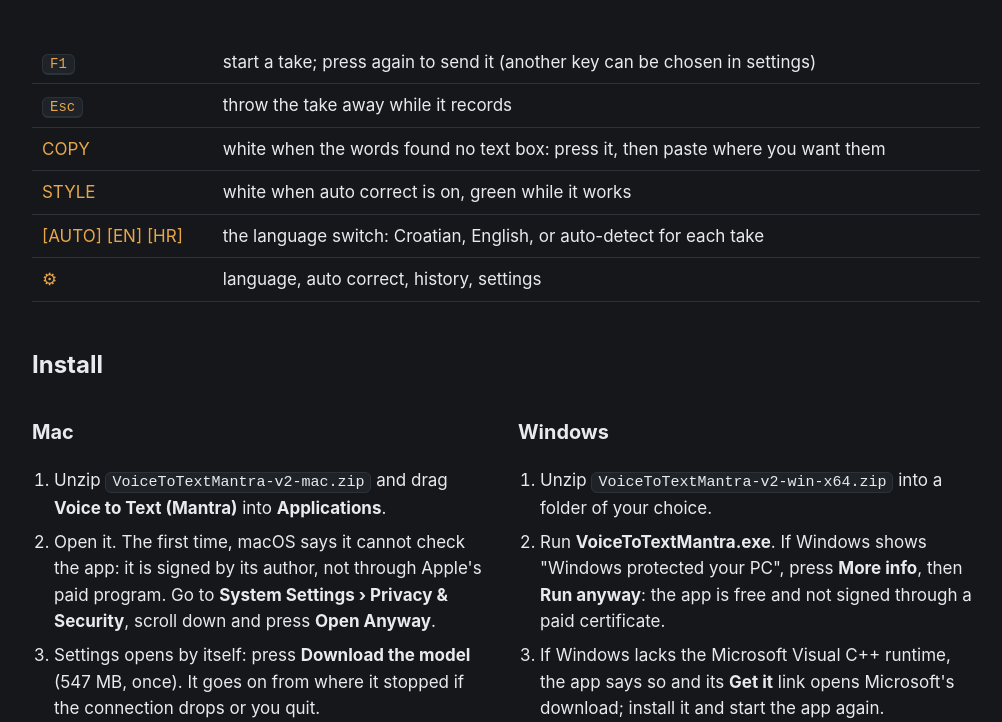
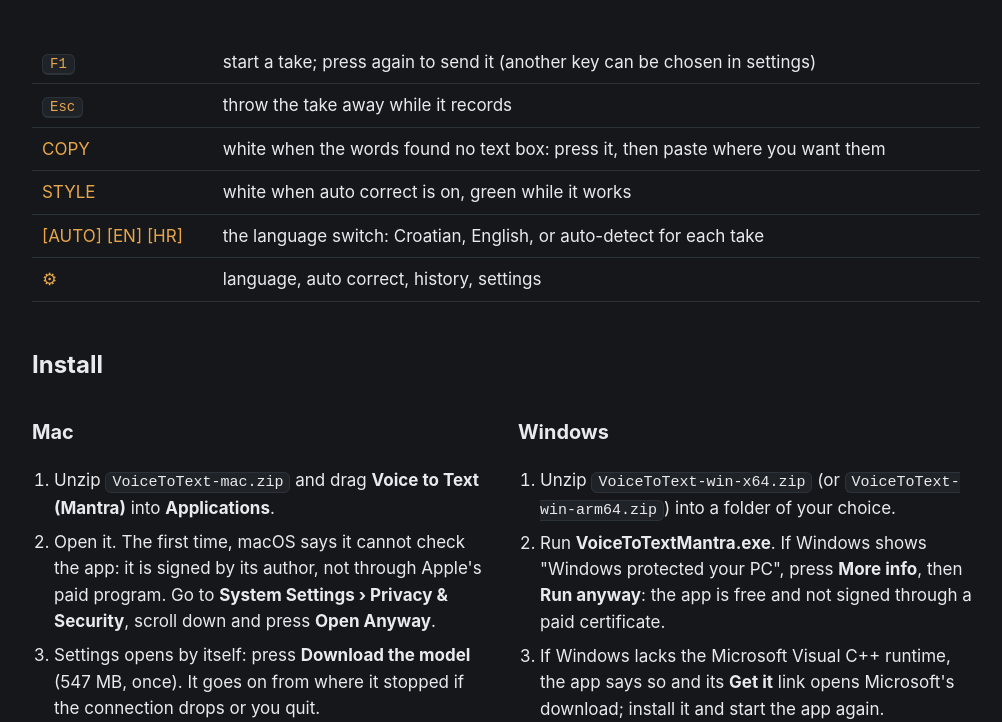
Before and after one commit to markoboskoauroville/MANTRA_VOICE_TO_TEXT, a plain HTML site: page site/public/index.html in a window 1280 px wide. Shown: the part 1754-2476 px from the top of the page, without its empty margins (134-1136 px from the left). Drawn offline with Linux system fonts and the light colour scheme.

Commit message:
Downloads always the newest: fixed addresses, tools/publish.sh as the release step (1.11.2026)
Mac download/VoiceToText-mac.zip on the page; Windows releases/latest/download/VoiceToText-win-{x64,arm64}.zip
on the public downloads repo. mac/build.sh ends with tools/publish.sh (--no-publish skips): release vN with the
fixed names, deploy.sh writes version and sizes into the page, live check. Old Mac addresses 301 (_redirects).
build.ps1 takes the version from the csproj. TAKEOVER, LESSONS, momentaryupdates.

Co-Authored-By: Claude Opus 5.5 <noreply@anthropic.com>
Claude-Session: https://claude.ai/code/session_01NceKUA8jV9qYgZKnwSswGe

```diff
--- a/site/public/index.html
+++ b/site/public/index.html
@@ -77,7 +77,7 @@
 <meta name="twitter:title" content="Voice to Text (Mantra)">
 <meta name="twitter:description" content="Free dictation for Mac and Windows. Press F1, talk, press F1 again: your words are typed where the cursor is. Whisper Turbo runs on your own computer, offline; an optional Claude key cleans the text.">
 <meta name="twitter:image" content="https://mantravoicetotext.pages.dev/img/life-prompt.jpg">
-<script type="application/ld+json">{"@context": "https://schema.org", "@type": "SoftwareApplication", "name": "Voice to Text (Mantra)", "url": "https://mantravoicetotext.pages.dev/", "description": "Free dictation for Mac and Windows. Press F1, talk, press F1 again: your words are typed where the cursor is. Whisper Turbo runs on your own computer, offline; an optional Claude key cleans the text.", "applicationCategory": "UtilitiesApplication", "operatingSystem": "macOS, Windows", "softwareVersion": "2", "image": "https://mantravoicetotext.pages.dev/img/life-prompt.jpg", "isAccessibleForFree": true, "offers": {"@type": "Offer", "price": "0", "priceCurrency": "EUR"}, "author": {"@type": "Person", "name": "Marko Bosko", "url": "https://markobosko.pages.dev"}, "publisher": {"@type": "Organization", "name": "Mantra Productions"}, "potentialAction": {"@type": "DonateAction", "name": "Put something in the bowl", "target": "https://revolut.me/mbosko0612"}, "downloadUrl": "https://mantravoicetotext.pages.dev/VoiceToTextMantra-v2-mac.zip"}</script>
+<script type="application/ld+json">{"@context": "https://schema.org", "@type": "SoftwareApplication", "name": "Voice to Text (Mantra)", "url": "https://mantravoicetotext.pages.dev/", "description": "Free dictation for Mac and Windows. Press F1, talk, press F1 again: your words are typed where the cursor is. Whisper Turbo runs on your own computer, offline; an optional Claude key cleans the text.", "applicationCategory": "UtilitiesApplication", "operatingSystem": "macOS, Windows", "softwareVersion": "2", "image": "https://mantravoicetotext.pages.dev/img/life-prompt.jpg", "isAccessibleForFree": true, "offers": {"@type": "Offer", "price": "0", "priceCurrency": "EUR"}, "author": {"@type": "Person", "name": "Marko Bosko", "url": "https://markobosko.pages.dev"}, "publisher": {"@type": "Organization", "name": "Mantra Productions"}, "potentialAction": {"@type": "DonateAction", "name": "Put something in the bowl", "target": "https://revolut.me/mbosko0612"}, "downloadUrl": "https://mantravoicetotext.pages.dev/download/VoiceToText-mac.zip"}</script>
 <!-- /SEO -->
 </head>
 <body>
@@ -95,10 +95,10 @@
     Croatian and many other languages, and nothing you say leaves the machine.</p>
   <div class="blob"><img src="img/blob-ready.png" alt="The blob: close, language, voice meter, pause, COPY, STYLE, settings and the blue microphone button" width="460" height="76"></div>
   <div class="actions">
-    <a class="btn" href="VoiceToTextMantra-v2-mac.zip" data-dl-app="voicetotext" download>Download for Mac</a>
-    <a class="btn alt" href="https://github.com/markoboskoauroville/mantra-voice-to-text-downloads/releases/download/v2/VoiceToTextMantra-v2-win-x64.zip" data-dl-app="voicetotext" download>Download for Windows</a>
+    <a class="btn" href="download/VoiceToText-mac.zip" data-dl-app="voicetotext" download>Download for Mac</a>
+    <a class="btn alt" href="https://github.com/markoboskoauroville/mantra-voice-to-text-downloads/releases/latest/download/VoiceToText-win-x64.zip" data-dl-app="voicetotext" download>Download for Windows</a>
   </div>
-  <p class="small">Version 2 · Mac: macOS 14 or newer, Apple Silicon (M1 and later), 2 MB · Windows: Windows 10 or 11, 64-bit, 74 MB (<a href="https://github.com/markoboskoauroville/mantra-voice-to-text-downloads/releases/download/v2/VoiceToTextMantra-v2-win-arm64.zip" data-dl-app="voicetotext" style="color:var(--dim)">ARM version</a>) · the speech model (547 MB) downloads once from the app's settings.</p>
+  <p class="small">Version <span data-app-version>2</span> · Mac: macOS 14 or newer, Apple Silicon (M1 and later), <span data-mac-mb>2</span> MB · Windows: Windows 10 or 11, 64-bit, <span data-win-mb>74</span> MB (<a href="https://github.com/markoboskoauroville/mantra-voice-to-text-downloads/releases/latest/download/VoiceToText-win-arm64.zip" data-dl-app="voicetotext" style="color:var(--dim)">ARM version</a>) · the speech model (547 MB) downloads once from the app's settings.</p>
 
   <div class="life">
     <figure><img src="img/life-prompt.jpg" alt="A woman at a sunny desk speaking a prompt while an AI image appears on her screen" width="1024" height="687" loading="lazy"><figcaption>Say the picture you see in your head; the prompt types itself.</figcaption></figure>
@@ -134,7 +134,7 @@
     <div>
       <h3>Mac</h3>
       <ol>
-        <li>Unzip <code>VoiceToTextMantra-v2-mac.zip</code> and drag <b>Voice to Text (Mantra)</b> into <b>Applications</b>.</li>
+        <li>Unzip <code>VoiceToText-mac.zip</code> and drag <b>Voice to Text (Mantra)</b> into <b>Applications</b>.</li>
         <li>Open it. The first time, macOS says it cannot check the app: it is signed by its author, not through Apple's
           paid program. Go to <b>System Settings › Privacy &amp; Security</b>, scroll down and press <b>Open Anyway</b>.</li>
         <li>Settings opens by itself: press <b>Download the model</b> (547 MB, once). It goes on from where it stopped if the connection drops or you quit.</li>
@@ -145,7 +145,7 @@
     <div>
       <h3>Windows</h3>
       <ol>
-        <li>Unzip <code>VoiceToTextMantra-v2-win-x64.zip</code> into a folder of your choice.</li>
+        <li>Unzip <code>VoiceToText-win-x64.zip</code> (or <code>VoiceToText-win-arm64.zip</code>) into a folder of your choice.</li>
         <li>Run <b>VoiceToTextMantra.exe</b>. If Windows shows "Windows protected your PC", press <b>More info</b>, then
           <b>Run anyway</b>: the app is free and not signed through a paid certificate.</li>
         <li>If Windows lacks the Microsoft Visual C++ runtime, the app says so and its <b>Get it</b> link opens
```
Also changed, not shown: 10 other files.
